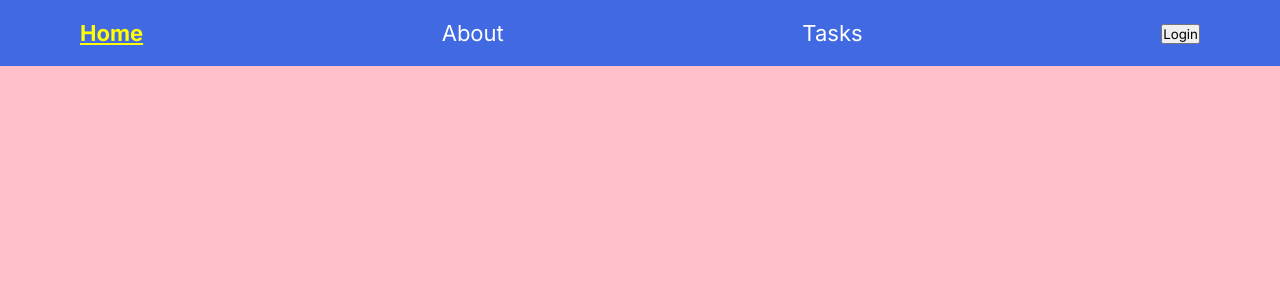
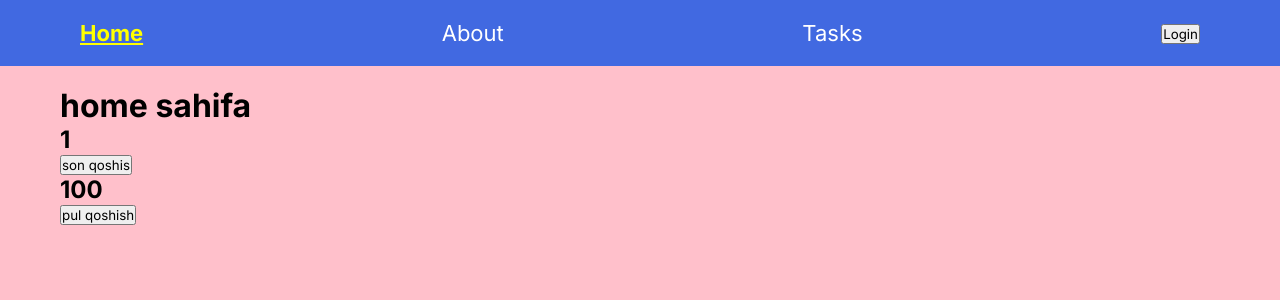
Before and after one commit to Otabek1990/yangi-react, a React (Vite) app: page / in a window 1280 px wide. Shown: the top 300 px of the page. Built offline with nearby package versions, Linux system fonts and the light colour scheme.

Commit message:
fix-project-fixed

```diff
--- a/src/App.jsx
+++ b/src/App.jsx
@@ -13,25 +13,16 @@ import Edit from "./pages/Edit/Edit";
 // home,about
 function App() {
 
-  const [user, setUser] = useState({})
-  const [users, setUsers] = useState([])
-  const [tasks, setTasks] = useState([])
-  console.log(tasks)
+
+
 
   return (
     <>
-      <Navbar user={user} />
+      <Navbar />
       <Routes>
-        <Route path="/" element={<Home setUsers={setUsers} users={users} />} />
+        <Route path="/" element={<Home />} />
         <Route path="about" element={<About />} />
-        <Route path="tasks" element={<Tasks setTasks={setTasks} tasks={tasks} />} />
-        <Route path="edit/:id" element={<Edit />} />
-        <Route path="login" element={<Login
-          setUsers={setUsers}
-          users={users}
-          setUser={setUser} />} />
-        <Route path="detail/:id" element={<Detail />} />
-        <Route path="*" element={<NotFound />} />
+
       </Routes>
 
 
--- a/src/components/Navbar/Navbar.jsx
+++ b/src/components/Navbar/Navbar.jsx
@@ -3,7 +3,7 @@ import "./Navbar.css";
 import { NavLink, useNavigate } from "react-router-dom";
 
 // eslint-disable-next-line react/prop-types
-function Navbar({user}) {
+function Navbar() {
 
   const navigate = useNavigate()
   const getLoginPage = () => {
@@ -43,7 +43,6 @@ function Navbar({user}) {
 
         </li>
       </ul>
-      <h2>{user.email}</h2>
 
     </nav>
   )
--- a/src/pages/home/Home.jsx
+++ b/src/pages/home/Home.jsx
@@ -1,20 +1,42 @@
-/* eslint-disable react/prop-types */
+
+import { useEffect } from "react"
 import "./Home.css"
-import Card from "./Card";
+import { useState } from "react"
+// useEffect hook
 
 
 
+function Home() {
+  const [son, setSon] = useState(localStorage.getItem("raqam") || 1)//
+  const [money, setMoney] = useState(100)
+  const [users,setUsers]=useState(JSON.parse(localStorage.getItem("users")) || [])
 
-// eslint-disable-next-line react/prop-types
-function Home({ users,setUsers }) {
 
-  const deleteUser = (id) => {
-    let filtered=users.filter(element=>element.id!==id)
-    setUsers(filtered)
-  }
+  // // componentDidUpdate;
+  useEffect(() => {
+
+    localStorage.setItem("users",JSON.stringify(users))
+
+  }, [users])
+
+  // console.log('hello-1')
+  // componentUnMounted;
+  // useEffect(() => {
+  //   return () => {
+  //     console.log('home sahifadanxonadan chiqib ketdim')
+  //   }
+  // }, [])
+
+  // localStorage
 
   return (
     <div className="home">
+      <h1>home sahifa</h1>
+      <h2>{son}</h2>
+      <button onClick={() => setSon(+son + 1)}>son qoshis</button>
+
+      <h2>{money}</h2>
+      <button onClick={() => setMoney(money + 5)}>pul qoshish</button>
 
     </div>
   )
```
